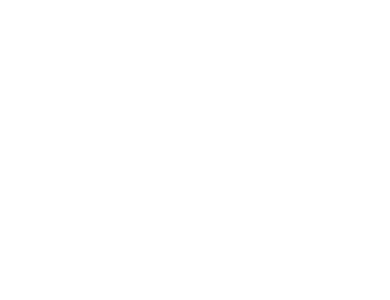
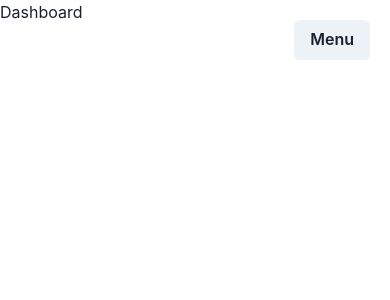
Before and after one commit to mriusdev/housing-review-app, a React (Create React App) app in the folder frontend/: page /dashboard in a window 390 px wide. Before the commit this address had no page. Shown: the top 300 px of the page. Built offline with nearby package versions, Linux system fonts and the light colour scheme.

Commit message:
added initial hamburger menu

```diff
--- a/frontend/src/App.tsx
+++ b/frontend/src/App.tsx
@@ -1,19 +1,69 @@
-import React from 'react';
-import { BrowserRouter, Route, Routes } from 'react-router-dom';
-import { Flex } from '@chakra-ui/react'
+import React from "react";
+import { BrowserRouter, Route, Routes, Link } from "react-router-dom";
+import { Flex, Text, Button } from "@chakra-ui/react";
+import { useState } from "react";
 
-import Register from './pages/Register';
-import Login from './pages/Login';
-import Home from './pages/Home';
+import Register from "./pages/Register";
+import Login from "./pages/Login";
+import Home from "./pages/Home";
+import Dashboard from "./pages/Dashboard";
+import Customize from "./pages/Customize";
 
 function App() {
+  const [displayHamburger, setDisplayHamburger] = useState<string>("none");
+
   return (
     <>
       <BrowserRouter>
+        <Flex
+          width="100vw"
+          align="center"
+          justify="flex-end"
+          position="absolute"
+          px={5}
+          py={5}
+          display={{ base: "flex", md: "none" }}
+        >
+          <Button onClick={() => setDisplayHamburger("flex")}>Menu</Button>
+        </Flex>
+
+        <Flex
+          pos="fixed"
+          top="0"
+          left="0"
+          bg="white"
+          height="100vh"
+          width="100vw"
+          zIndex={20}
+          direction="column"
+          display={displayHamburger}
+          rowGap={5}
+        >
+          <Flex justify="flex-end" my={5} mx={5}>
+            <Button onClick={() => setDisplayHamburger("none")}>Close nav</Button>
+          </Flex>
+          <Link to="/">
+            <Button colorScheme='teal' variant='outline' mx={5}>
+              Home
+            </Button>
+          </Link>
+          <Link to="/login">
+            <Button colorScheme='teal' variant='outline' mx={5}>
+              Login
+            </Button>
+          </Link>
+          <Link to="/register">
+            <Button colorScheme='teal' variant='outline' mx={5}>
+              Register
+            </Button>
+          </Link>
+        </Flex>
         <Routes>
-          <Route path="/" element={<Home />}/>
-          <Route path="/register" element={<Register />}/>
-          <Route path="/login" element={<Login />}/>
+          <Route path="/" element={<Home />} />
+          <Route path="/register" element={<Register />} />
+          <Route path="/login" element={<Login />} />
+          <Route path="/dashboard" element={<Dashboard />} />
+          <Route path="/customize" element={<Customize />} />
         </Routes>
       </BrowserRouter>
     </>
--- /dev/null
+++ b/frontend/src/pages/Customize.tsx
@@ -0,0 +1,9 @@
+import React from 'react'
+
+const Customize = () => {
+  return (
+    <div>Customize</div>
+  )
+}
+
+export default Customize
--- /dev/null
+++ b/frontend/src/pages/Dashboard.tsx
@@ -0,0 +1,9 @@
+import React from 'react'
+
+const Dashboard = () => {
+  return (
+    <div>Dashboard</div>
+  )
+}
+
+export default Dashboard
```
